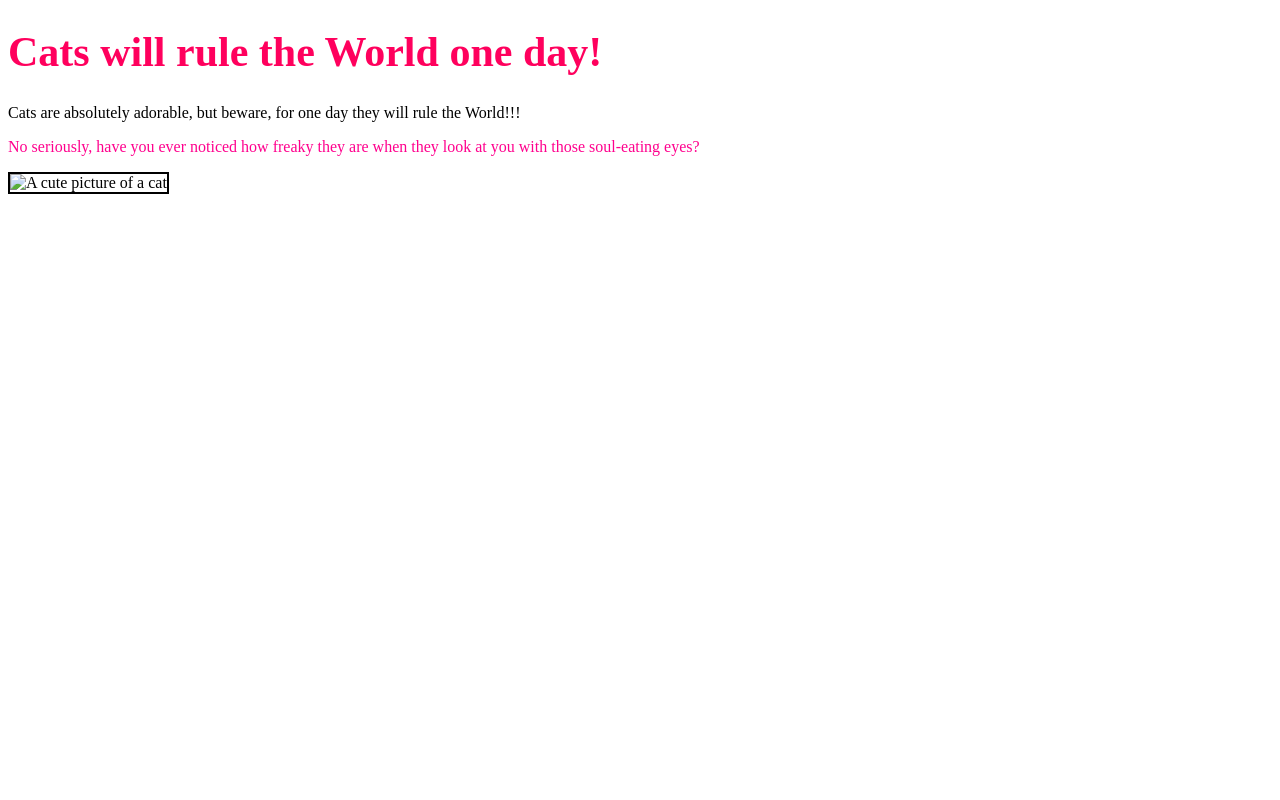
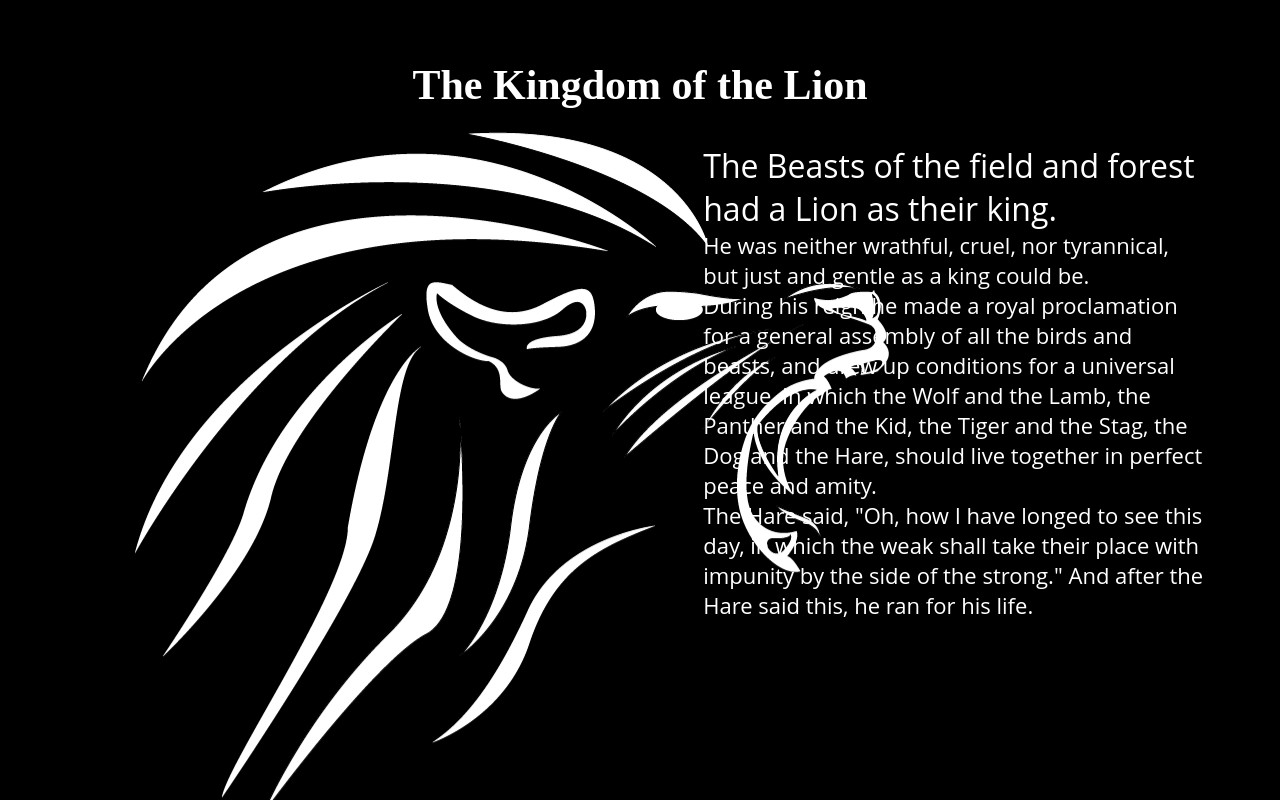
Before and after one commit to ismallwood/ECV-D3-2016-2017, a plain HTML site: page LIVRABLES/PROJET01/B-G1/MIRIEU-DE-LABARRE/index.html in a window 1280 px wide. Drawn offline with Linux system fonts and the light colour scheme.

Commit message:
correction Flore Mirieu de la barre

```diff
--- a/LIVRABLES/PROJET01/B-G1/MIRIEU-DE-LABARRE/index.html
+++ b/LIVRABLES/PROJET01/B-G1/MIRIEU-DE-LABARRE/index.html
@@ -2,19 +2,27 @@
 <html>
 <head>
 <meta charset="utf-8">
-<title>A Kitten World</title>
+<title>Aesope's Fables</title>
 </head>
+
+<link rel="stylesheet" href="styles/main.css">
+<link rel="stylesheet" href="styles/typo.css">
+<link href="https://fonts.googleapis.com/css?family=Homemade+Apple" rel="stylesheet">
+
+
 <body>
+  <section>
 
-<h1 style="font-size : 42px; color : #FF005D">Cats will rule the World one day!</h1>
+<h1> The Kingdom of the Lion </h1>
 
-<p>Cats are absolutely adorable, but beware, for one day they will rule the World!!!</p>
+<p> <span> The Beasts of the field and forest had a Lion as their king. </span>
+  <br> He was neither wrathful, cruel, nor tyrannical, but just and gentle as a king could be.
+  <br> During his reign he made a royal proclamation for a general assembly of all the birds and beasts, and drew up conditions for a universal league, in which the Wolf and the Lamb, the Panther and the Kid, the Tiger and the Stag, the Dog and the Hare, should live together in perfect peace and amity.
+  <br>The Hare said, "Oh, how I have longed to see this day, in which the weak shall take their place with impunity by the side of the strong." And after the Hare said this, he ran for his life.</p>
 
-<p style="font-size 22px; color : #FF008D">No seriously, have you ever noticed how freaky they are when they look at you with those soul-eating eyes?</p>
 
-<div style="max-width : 960px;">
-<img src="cat1280x640.jpg" alt="A cute picture of a cat" style="border : 2px solid #000000; width : 100%;" />
-</div>
 
+
+</section>
 </body>
 </html>
--- a/LIVRABLES/PROJET01/B-G1/MIRIEU-DE-LABARRE/styles/main.css
+++ b/LIVRABLES/PROJET01/B-G1/MIRIEU-DE-LABARRE/styles/main.css
@@ -1,8 +1,6 @@
 body{
-  background: #000000 url('lionweb.png') top center;
+  background: #000000 url('lionweb.png') 100px -75% no-repeat;
   color :#ffffff;
-  width: 100%;
-  height: 100%;
 }
 
 section {
```
Also changed, not shown: LIVRABLES/PROJET01/B-G1/MIRIEU-DE-LABARRE/styles/EsopesFable.html (deleted, +0 -28 lines), LIVRABLES/PROJET01/B-G1/MIRIEU-DE-LABARRE/styles/index.html (deleted, +0 -20 lines), LIVRABLES/PROJET01/B-G1/MIRIEU-DE-LABARRE/styles/cat1280x640.jpg (deleted).
